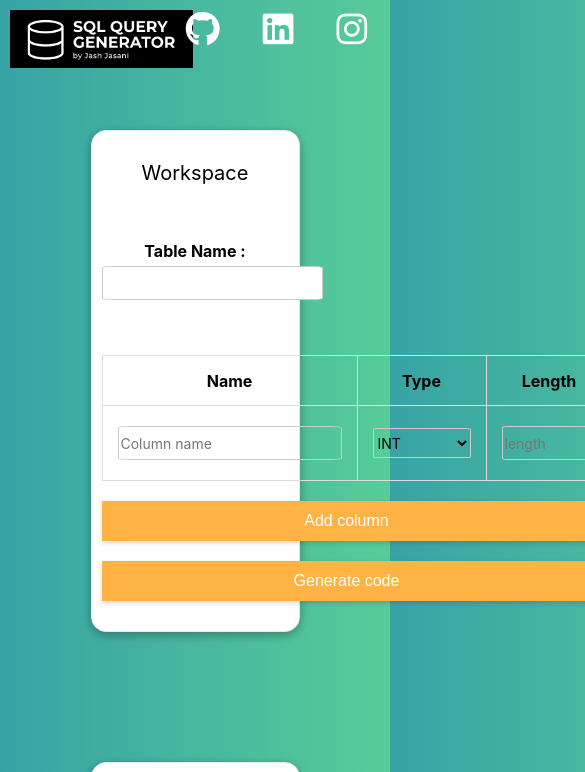
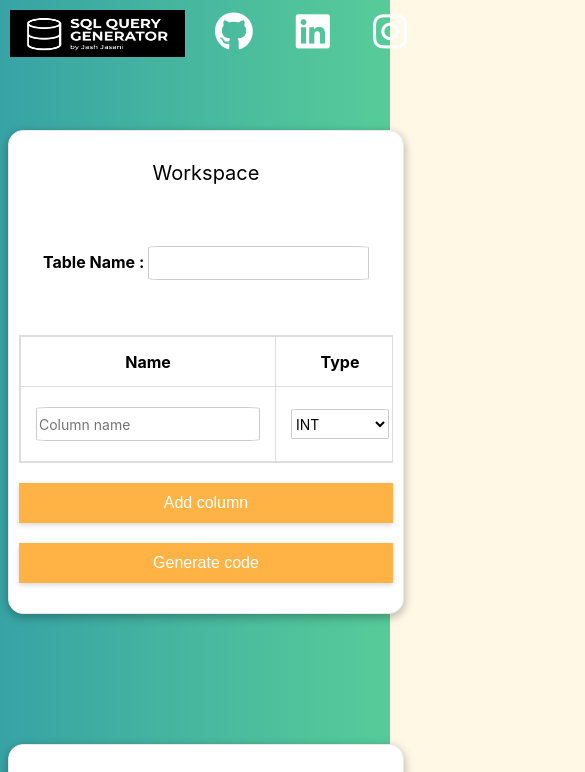
Before and after one commit to jashjasani/sqlquerygenerator, a plain HTML site: page index.html in a window 390 px wide. Shown: the top 772 px of the page, 585 px wide, since content can reach past the window. Drawn offline with Linux system fonts and the light colour scheme.

Commit message:
third commit

```diff
--- a/styles.css
+++ b/styles.css
@@ -27,13 +27,15 @@ header{
     letter-spacing: 3px;
     height: max-content;
     text-align: center;
+    resize: both;
 }
 .logo{
     float: left;
     margin-top: 10px;
     margin-left: 10px;
-    height: 57.5px;
+    height: 57.5;
     width: 182.5px;
+    max-width: 50%;
 }
 .header{
     position: absolute;
@@ -42,7 +44,7 @@ header{
     margin-top: 10px;
     margin-left: 10px;
     color: white;
-    font-size: 35px;
+    font-size: 5vw;
     font-weight: bolder;
     float: left;
 }
@@ -53,7 +55,6 @@ p>a{
 }
 a:hover{
     color: black;
-    font-size: 45px;
 }
 p{
     font-size: 20px;
@@ -88,13 +89,17 @@ div{
 table,td,th{
     border:1px solid #ddd;
     border-collapse: collapse;
+    overflow-x: auto;
 }
+
 table{
     margin-left: auto;
     margin-right: auto;
-    width: 60%;
+    width: 100%;
+    height: auto;
     margin-top: 50px;
     size: 200*200;
+    overflow-x: auto;
 }
 td{
     padding: 15px;
@@ -136,9 +141,10 @@ textarea{
     margin-left: auto;
     margin-right: auto;
     font-size: 16px;
+    width: auto;
 }
 button.add,button.gen,button.copy{
-    width: 490px;
+    width: 100%;
     margin-right: auto;
     margin-left: auto;
     color: #fff;
@@ -181,3 +187,34 @@ hr{
     margin-bottom: 20px;
     color: #ccc;
 }
+@media only screen and (max-width: 620px) {
+    /* For mobile phones: */
+    div,img{
+      width: 100%;
+    }
+    .header{
+        width: 50vw;
+        font-size: 10vw;
+        position: relative;
+        display: block;
+    }
+    table{
+        display: block;
+    }
+    button{
+        width: 10%;
+    }
+    .logo{
+        display: block;
+        width: 50%;
+        height: 12vw;
+    }
+    body{
+        margin: none;
+        mask-repeat: no-repeat;
+        background-repeat: no-repeat;
+    }
+    textarea{
+        width: 100%;
+    }
+}
```
